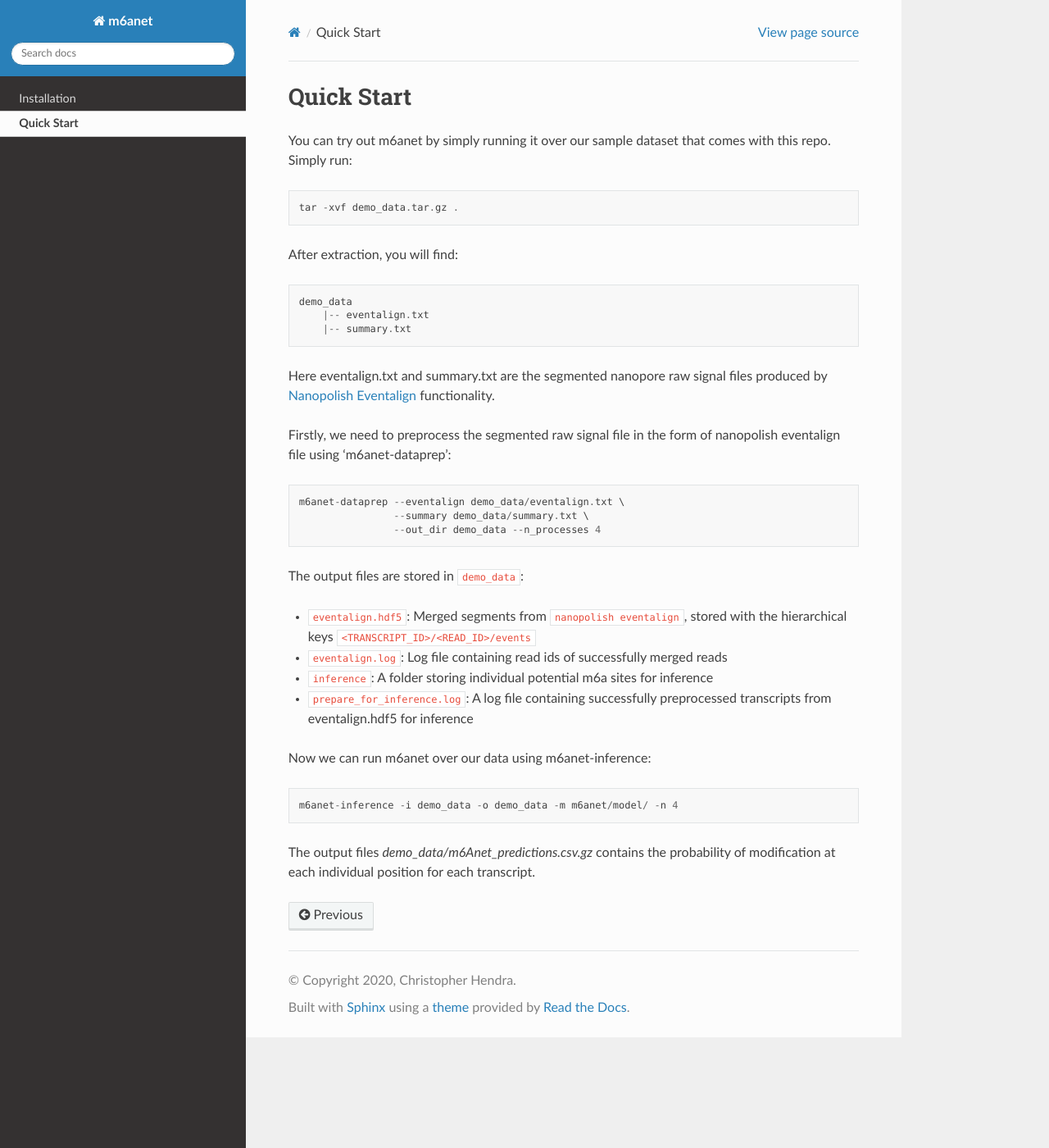
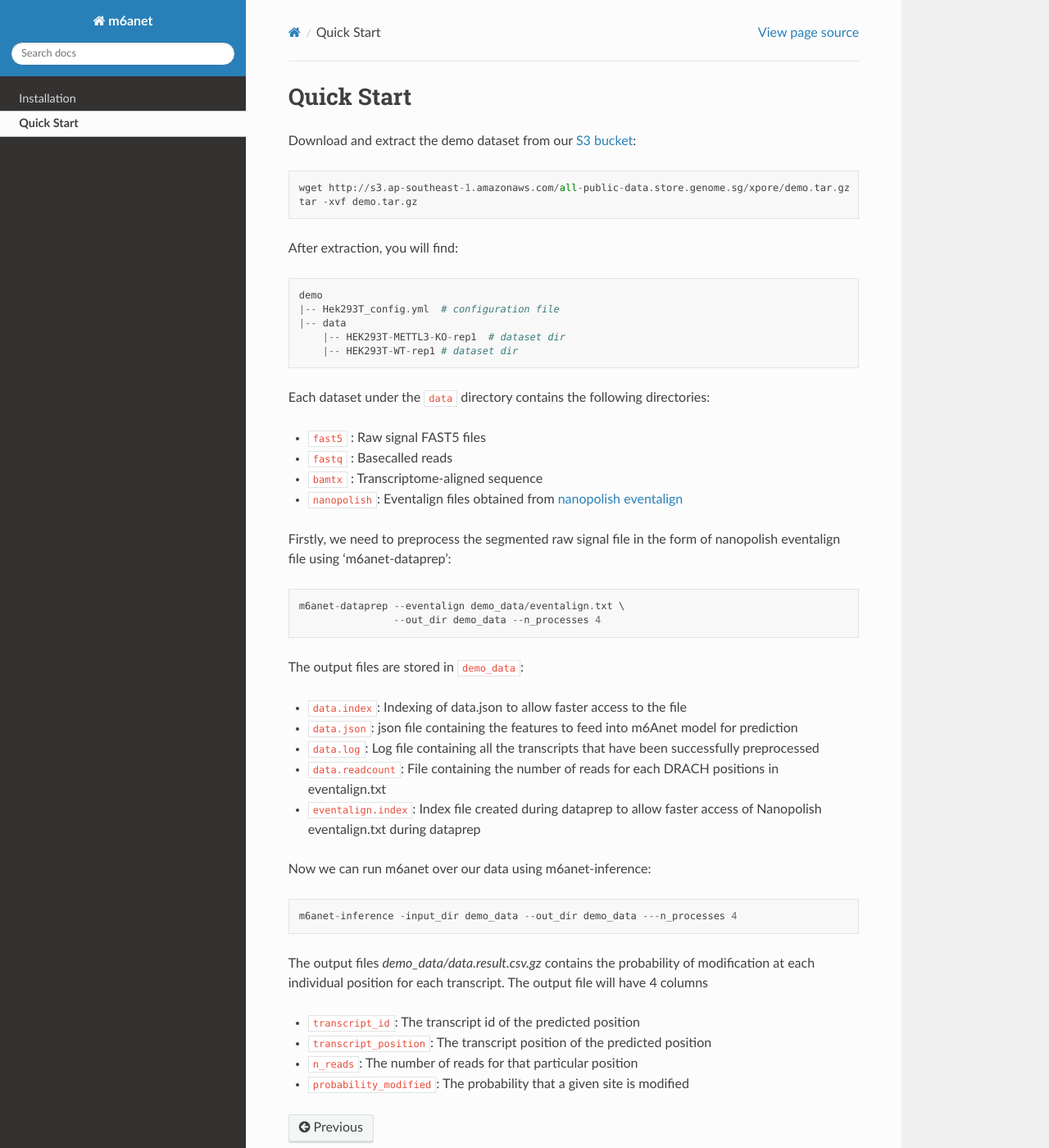
Before and after one commit to GoekeLab/m6anet, a Sphinx documentation site: the page built from docs/source/quickstart.rst, in a window 1280 px wide and 1400 px high. Shown: the whole window at 82% size. Built offline with Sphinx 7.4.7 and the Read the Docs theme 2.0.0, drawn with Linux system fonts in a browser that asks for light colours.

Commit message:
update documentation and remove demo data

```diff
--- a/docs/source/quickstart.rst
+++ b/docs/source/quickstart.rst
@@ -2,33 +2,46 @@
 
 Quick Start
 ==================================
-You can try out m6anet by simply running it over our sample dataset that comes with this repo. Simply run::
+Download and extract the demo dataset from our `S3 bucket <http://s3.ap-southeast-1.amazonaws.com/all-public-data.store.genome.sg/xpore/demo.tar.gz>`_::
 
-    tar -xvf demo_data.tar.gz .
+    wget http://s3.ap-southeast-1.amazonaws.com/all-public-data.store.genome.sg/xpore/demo.tar.gz
+    tar -xvf demo.tar.gz
 
 After extraction, you will find::
 
-    demo_data
-        |-- eventalign.txt
-        |-- summary.txt
+    demo
+    |-- Hek293T_config.yml  # configuration file
+    |-- data
+        |-- HEK293T-METTL3-KO-rep1  # dataset dir
+        |-- HEK293T-WT-rep1 # dataset dir
 
-Here eventalign.txt and summary.txt are the segmented nanopore raw signal files produced by `Nanopolish Eventalign <https://nanopolish.readthedocs.io/en/latest/quickstart_eventalign.html>`_ functionality.
+Each dataset under the ``data`` directory contains the following directories:
+
+* ``fast5`` : Raw signal FAST5 files
+* ``fastq`` : Basecalled reads
+* ``bamtx`` : Transcriptome-aligned sequence
+* ``nanopolish``: Eventalign files obtained from `nanopolish eventalign <https://nanopolish.readthedocs.io/en/latest/quickstart_eventalign.html>`_
 
 Firstly, we need to preprocess the segmented raw signal file in the form of nanopolish eventalign file using 'm6anet-dataprep'::
 
     m6anet-dataprep --eventalign demo_data/eventalign.txt \
-                    --summary demo_data/summary.txt \
                     --out_dir demo_data --n_processes 4
 
 The output files are stored in ``demo_data``:
 
-* ``eventalign.hdf5``: Merged segments from ``nanopolish eventalign``, stored with the hierarchical keys ``<TRANSCRIPT_ID>/<READ_ID>/events``
-* ``eventalign.log``: Log file containing read ids of successfully merged reads
-* ``inference``: A folder storing individual potential m6a sites for inference
-* ``prepare_for_inference.log``: A log file containing successfully preprocessed transcripts from eventalign.hdf5 for inference
+* ``data.index``: Indexing of data.json to allow faster access to the file
+* ``data.json``: json file containing the features to feed into m6Anet model for prediction
+* ``data.log``: Log file containing all the transcripts that have been successfully preprocessed
+* ``data.readcount``: File containing the number of reads for each DRACH positions in eventalign.txt
+* ``eventalign.index``: Index file created during dataprep to allow faster access of Nanopolish eventalign.txt during dataprep
 
 Now we can run m6anet over our data using m6anet-inference::
 
-    m6anet-inference -i demo_data -o demo_data -m m6anet/model/ -n 4
+    m6anet-inference -input_dir demo_data --out_dir demo_data ---n_processes 4
 
-The output files `demo_data/m6Anet_predictions.csv.gz` contains the probability of modification at each individual position for each transcript.
+The output files `demo_data/data.result.csv.gz` contains the probability of modification at each individual position for each transcript. The output file will have 4 columns
+
+* ``transcript_id``: The transcript id of the predicted position
+* ``transcript_position``: The transcript position of the predicted position
+* ``n_reads``: The number of reads for that particular position
+* ``probability_modified``: The probability that a given site is modified
```
Also changed, not shown: 4 other files.
